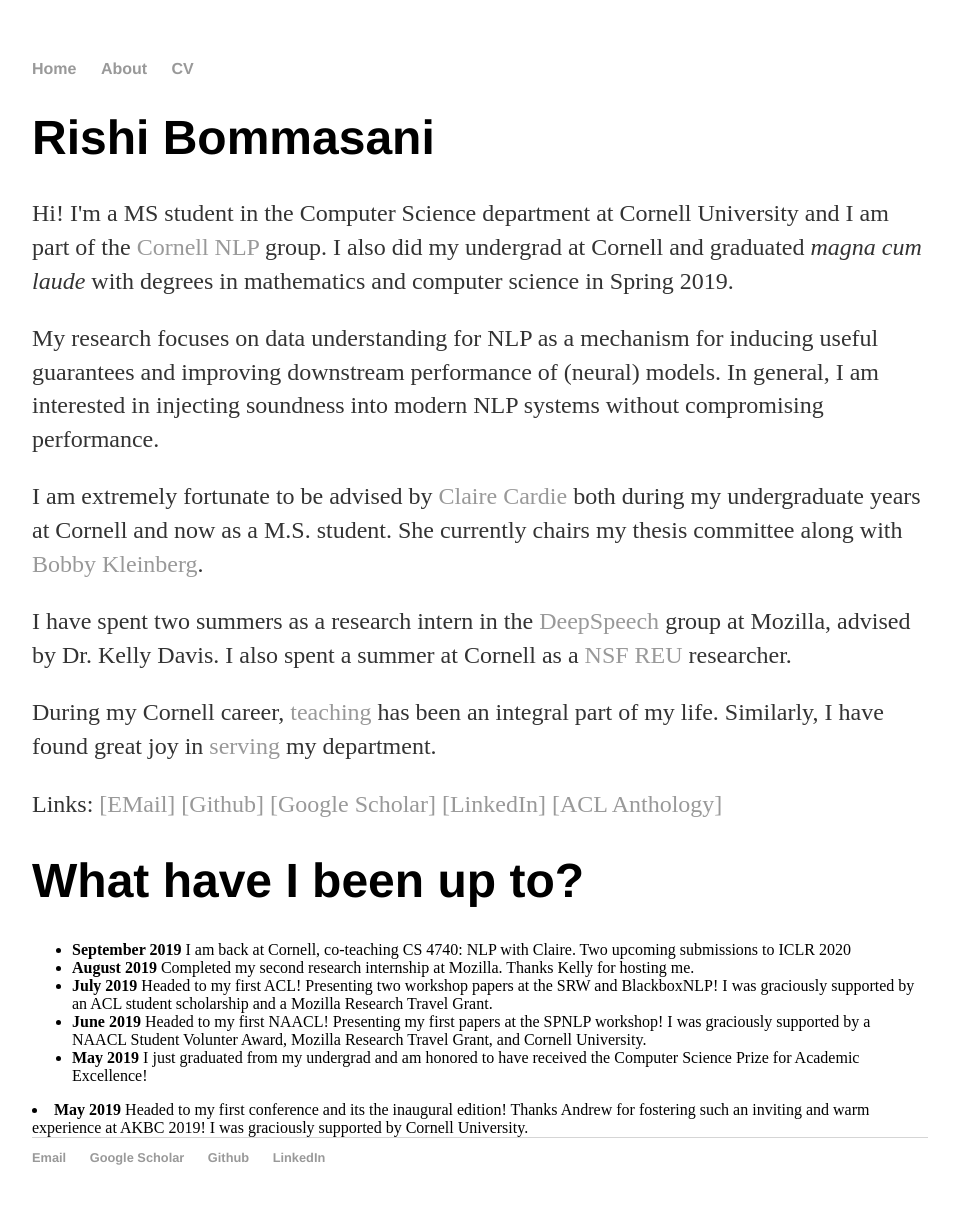
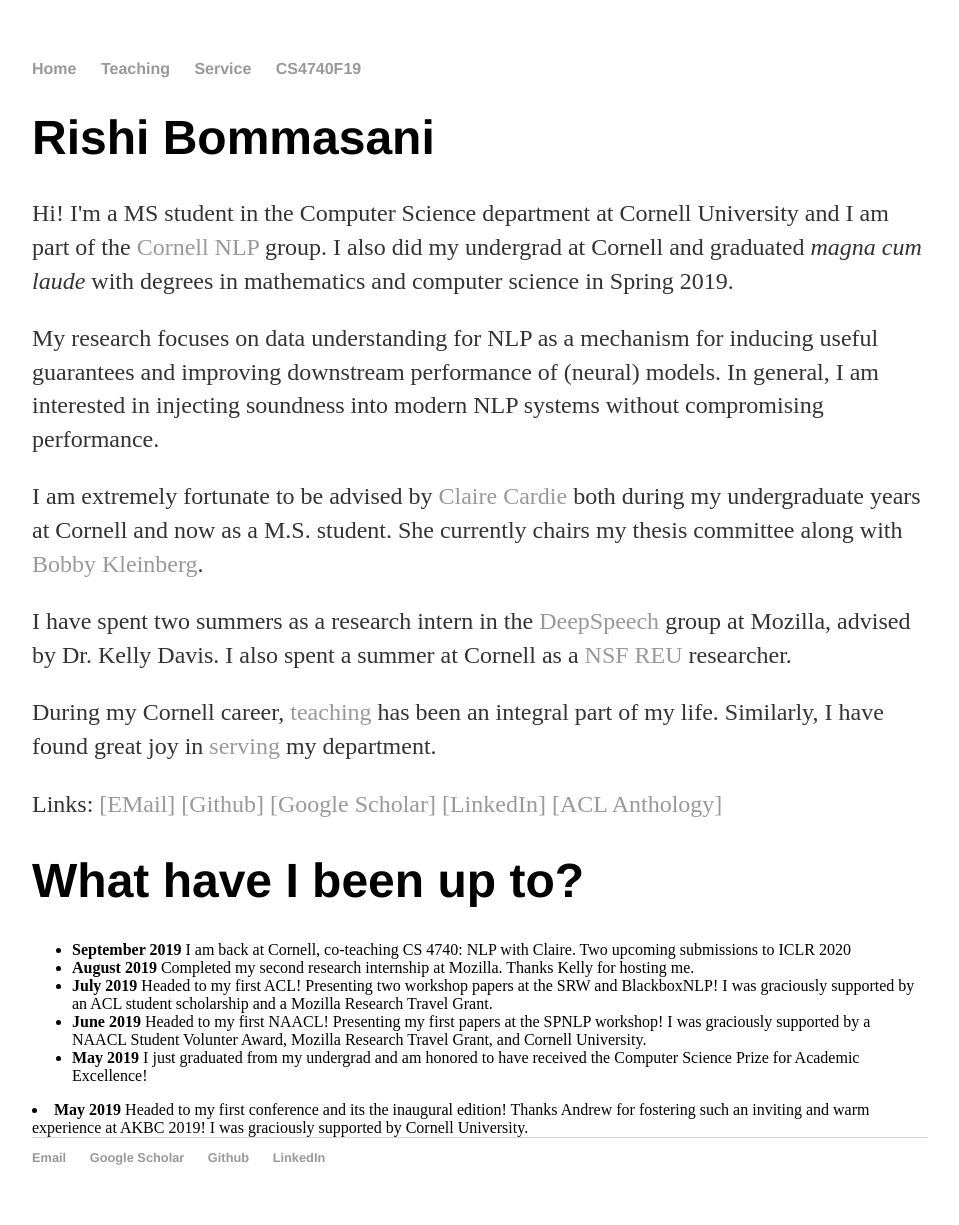
Before and after one commit to rishibommasani/rishibommasani.github.io, a Jekyll site: the page built from index.html, in a window 1280 px wide. Shown: the whole page, without its empty margins (160-1119 px from the left). Built offline with Jekyll 4.4.1, drawn with Linux system fonts in a browser that asks for light colours.

Commit message:
Update tabs

```diff
--- a/_layouts/default.html
+++ b/_layouts/default.html
@@ -9,8 +9,9 @@
 			<nav>
 	    		<ul>
 	        		<li><a href="/">Home</a></li>
-		        	<li><a href="/about">About</a></li>
-	        		<li><a href="/cv">CV</a></li>
+		        	<li><a href="/teaching">Teaching</a></li>
+	        		<li><a href="/service">Service</a></li>
+	        		<li><a href="/CS4740F19">CS4740F19</a></li>
 	    		</ul>
 			</nav>
 			<div class="container">
```
